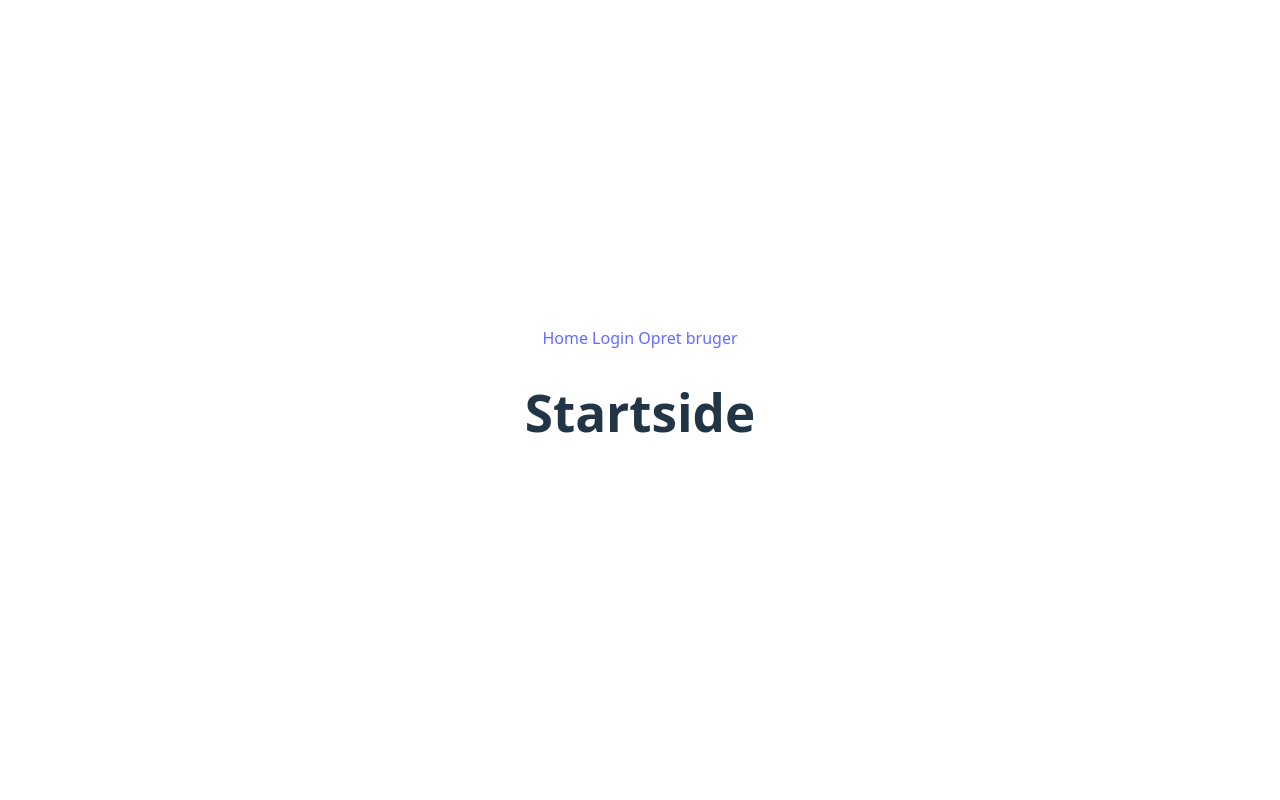
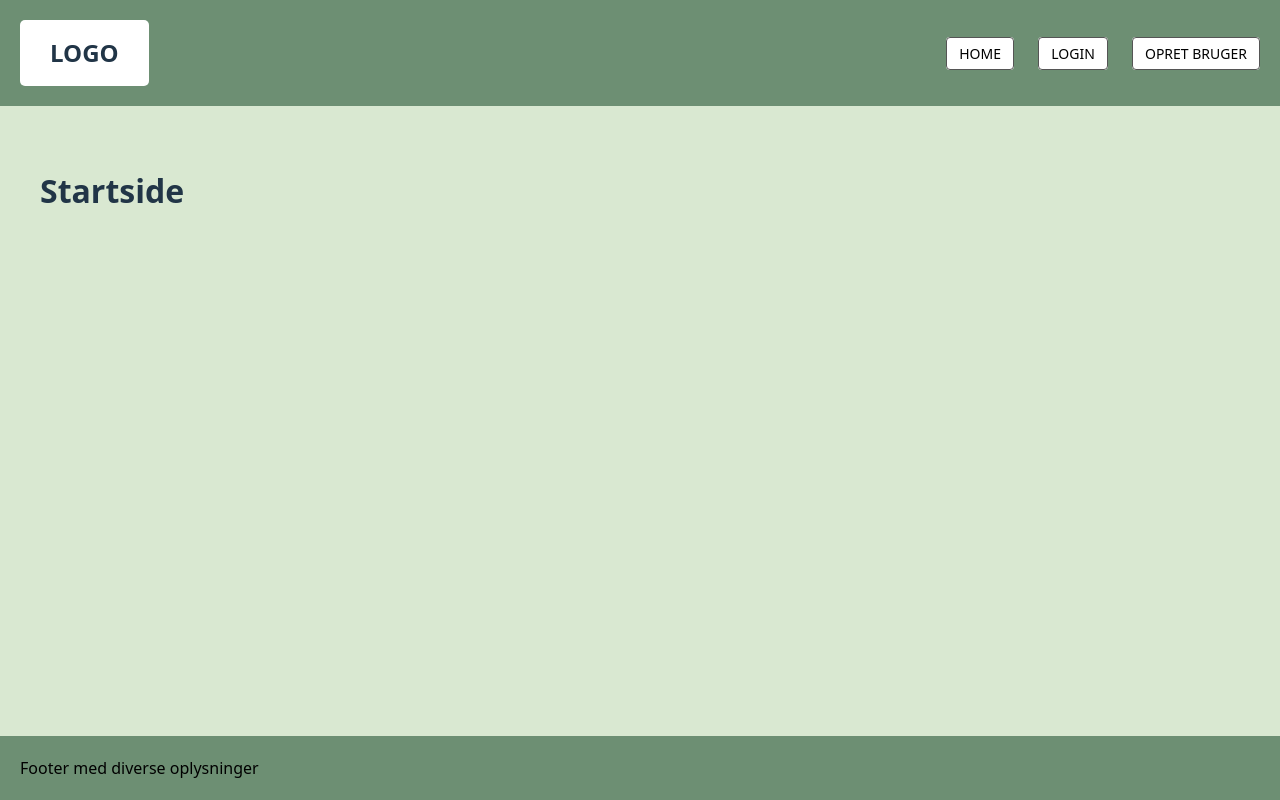
Before and after one commit to MetteMunch/node_mandatory_II, a Svelte app in the folder frontend/frontend_mandatory_II/: page / in a window 1280 px wide. Built offline with nearby package versions, Linux system fonts and the light colour scheme; no server answers.

Commit message:
Tilføjet lidt css, men mangler frontend protected route, mail og toast

```diff
--- a/frontend/frontend_mandatory_II/src/App.svelte
+++ b/frontend/frontend_mandatory_II/src/App.svelte
@@ -1,8 +1,9 @@
 <script>
     // TODO: Tjek ud hvorfor ikke svelte-spa-router
-    import { Router, Link, Route } from 'svelte-routing';
-    import { fetchGet} from "./utils/fetch.js";
-    import { user, loggedIn, role } from "./stores/user.js";
+    import MainLayout from "./layouts/MainLayout.svelte";
+    import {Router, Link, Route} from 'svelte-routing';
+    import {fetchGet} from "./utils/fetch.js";
+    import {user, loggedIn, role} from "./stores/user.js";
     import Login from './pages/Login.svelte';
     import Signup from './pages/Signup.svelte';
     import Home from './pages/Home.svelte';
@@ -26,18 +27,40 @@
 </script>
 
 <Router>
-    <nav>
-        <Link to='/'>Home</Link>
-        <Link to='/Login'>Login</Link>
-        <Link to='/Signup'>Opret bruger</Link>
-    </nav>
+
+
     <div>
-        <Route path="/"><Home /></Route>
-        <Route path="/Login"><Login /></Route>
-        <Route path="/Signup"><Signup /></Route>
-        <Route path="/UserDashboard"><UserDashboard /></Route>
-        <Route path="/AdminDashboard"><AdminDashboard /></Route>
+        <Route path="/">
+            <MainLayout>
+                <Home />
+            </MainLayout>
+        </Route>
+
+        <Route path="/login">
+            <MainLayout>
+                <Login />
+            </MainLayout>
+        </Route>
+
+        <Route path="/signup">
+            <MainLayout>
+                <Signup />
+            </MainLayout>
+        </Route>
+
+        <Route path="/UserDashboard">
+            <MainLayout>
+                <UserDashboard />
+            </MainLayout>
+        </Route>
+
+        <Route path="/AdminDashboard">
+            <MainLayout>
+                <AdminDashboard />
+            </MainLayout>
+        </Route>
 
     </div>
 
+
 </Router>
--- a/frontend/frontend_mandatory_II/src/app.css
+++ b/frontend/frontend_mandatory_II/src/app.css
@@ -1,91 +1,96 @@
+/* ===== GLOBAL RESET ===== */
 :root {
   font-family: system-ui, Avenir, Helvetica, Arial, sans-serif;
+  font-weight: 400;
   line-height: 1.5;
-  font-weight: 400;
-
-  color-scheme: light dark;
-  color: rgba(255, 255, 255, 0.87);
-  background-color: #242424;
-
-  font-synthesis: none;
-  text-rendering: optimizeLegibility;
-  -webkit-font-smoothing: antialiased;
-  -moz-osx-font-smoothing: grayscale;
-}
-
-a {
-  font-weight: 500;
-  color: #646cff;
-  text-decoration: inherit;
-}
-a:hover {
-  color: #535bf2;
+  color: #213547;
+  background-color: #ffffff;
 }
 
 body {
   margin: 0;
-  display: flex;
-  place-items: center;
-  min-width: 320px;
-  min-height: 100vh;
+  padding: 0;
 }
 
-h1 {
-  font-size: 3.2em;
-  line-height: 1.1;
+/* ===== LINKS ===== */
+a {
+  color: #2d6cdf;
+  text-decoration: none;
+  cursor: pointer;
+}
+a:hover {
+  text-decoration: underline;
 }
 
-.card {
-  padding: 2em;
+/* ===== LAYOUT STRUCTURE ===== */
+.layout {
+  display: flex;
+  flex-direction: column;
+  min-height: 100vh;
+  background-color: #d9e8d1; /* lys grøn baggrund */
 }
 
-#app {
-  max-width: 1280px;
-  margin: 0 auto;
-  padding: 2rem;
-  text-align: center;
+/* HEADER */
+.header {
+  display: flex;
+  justify-content: space-between;
+  align-items: center;
+  padding: 20px;
+  background-color: #6d8f73;
 }
 
-button {
-  border-radius: 8px;
-  border: 1px solid transparent;
-  padding: 0.6em 1.2em;
-  font-size: 1em;
-  font-weight: 500;
-  font-family: inherit;
-  background-color: #1a1a1a;
-  cursor: pointer;
-  transition: border-color 0.25s;
-}
-button:hover {
-  border-color: #646cff;
-}
-button:focus,
-button:focus-visible {
-  outline: 4px auto -webkit-focus-ring-color;
+.logo {
+  background: white;
+  padding: 15px 30px;
+  font-size: 24px;
+  font-weight: bold;
+  border-radius: 5px;
 }
 
-@media (prefers-color-scheme: light) {
-  :root {
-    color: #213547;
-    background-color: #ffffff;
-  }
-  a:hover {
-    color: #747bff;
-  }
-  button {
-    background-color: #f9f9f9;
-  }
+.nav a {
+  margin-left: 20px;
+  padding: 6px 12px;
+  background: white;
+  border-radius: 4px;
+  border: 1px solid #555;
+  color: black;
+  font-size: 14px;
+}
+.nav a:hover {
+  background: #eee;
 }
 
-/*Login og Signup*/
+/* ===== MAIN CONTENT AREA ===== */
+.main-content {
+  flex: 1;
+  padding: 40px;
+  display: block;   /* <- VIGTIG: gør så dashboard og sider vises korrekt */
+}
+
+/* ===== FOOTER ===== */
+.footer {
+  background-color: #6d8f73;
+  padding: 20px;
+  text-align: left;
+  color: black;
+}
+
+/* ===== LOGIN & SIGNUP ===== */
+
+.page-center {
+  display: flex;
+  justify-content: center;
+  align-items: center;
+  min-height: 70vh; /* så det ikke går under header */
+}
 
 .login-signup-box {
-  background-color: white;
+  background-color: #fff;
   padding: 30px;
   border-radius: 12px;
   box-shadow: 0 0 10px rgba(0,0,0,0.1);
   width: 300px;
+  margin: auto; /* vigtig for at sikre centering */
 }
 
 .login-signup-box h1 {
@@ -119,14 +124,13 @@ button:focus-visible {
   cursor: pointer;
   font-size: 16px;
 }
-
 .login-signup-box button:hover {
   background-color: #45a049;
 }
 
+/* signup-button links */
 .signup-button {
   display: inline-block;
-  text-align: center;
   background-color: #2196F3;
   color: white;
   padding: 10px 15px;
@@ -134,7 +138,6 @@ button:focus-visible {
   text-decoration: none;
   margin-top: 10px;
 }
-
 .signup-button:hover {
   background-color: #1976D2;
 }
--- /dev/null
+++ b/frontend/frontend_mandatory_II/src/layouts/MainLayout.svelte
@@ -0,0 +1,27 @@
+<script>
+    import { Link } from "svelte-routing";
+</script>
+
+<div class="layout">
+
+    <!-- HEADER -->
+    <header class="header">
+        <div class="logo">LOGO</div>
+
+        <nav class="nav">
+            <Link to="/">HOME</Link>
+            <Link to="/login">LOGIN</Link>
+            <Link to="/signup">OPRET BRUGER</Link>
+        </nav>
+    </header>
+
+    <!-- MAIN CONTENT -->
+    <main class="main-content">
+        <slot />
+    </main>
+
+    <!-- FOOTER -->
+    <footer class="footer">
+        Footer med diverse oplysninger
+    </footer>
+</div>
--- a/frontend/frontend_mandatory_II/src/pages/AdminDashboard.svelte
+++ b/frontend/frontend_mandatory_II/src/pages/AdminDashboard.svelte
@@ -1,7 +1,6 @@
 <script>
     import {loggedIn, role, user} from "../stores/user.js";
-    import { onMount } from "svelte";
-    import { navigate } from "svelte-routing";
+    import {navigate} from "svelte-routing";
     import {fetchRequestJson} from "../utils/fetch.js";
 
 
@@ -17,7 +16,7 @@
     let url = "http://localhost:8080/session/logout"
 
     async function logout() {
-        await fetchRequestJson(url,{},"POST");
+        await fetchRequestJson(url, {}, "POST");
         user.set(null);
         loggedIn.set(false);
         role.set(null);
```
Also changed, not shown: frontend/frontend_mandatory_II/src/pages/Login.svelte (+8 -8 lines), frontend/frontend_mandatory_II/src/pages/Signup.svelte (+8 -8 lines), frontend/frontend_mandatory_II/src/pages/UserDashboard.svelte (+6 -6 lines), frontend/frontend_mandatory_II/src/pages/Home.svelte (line endings or trailing spaces).
